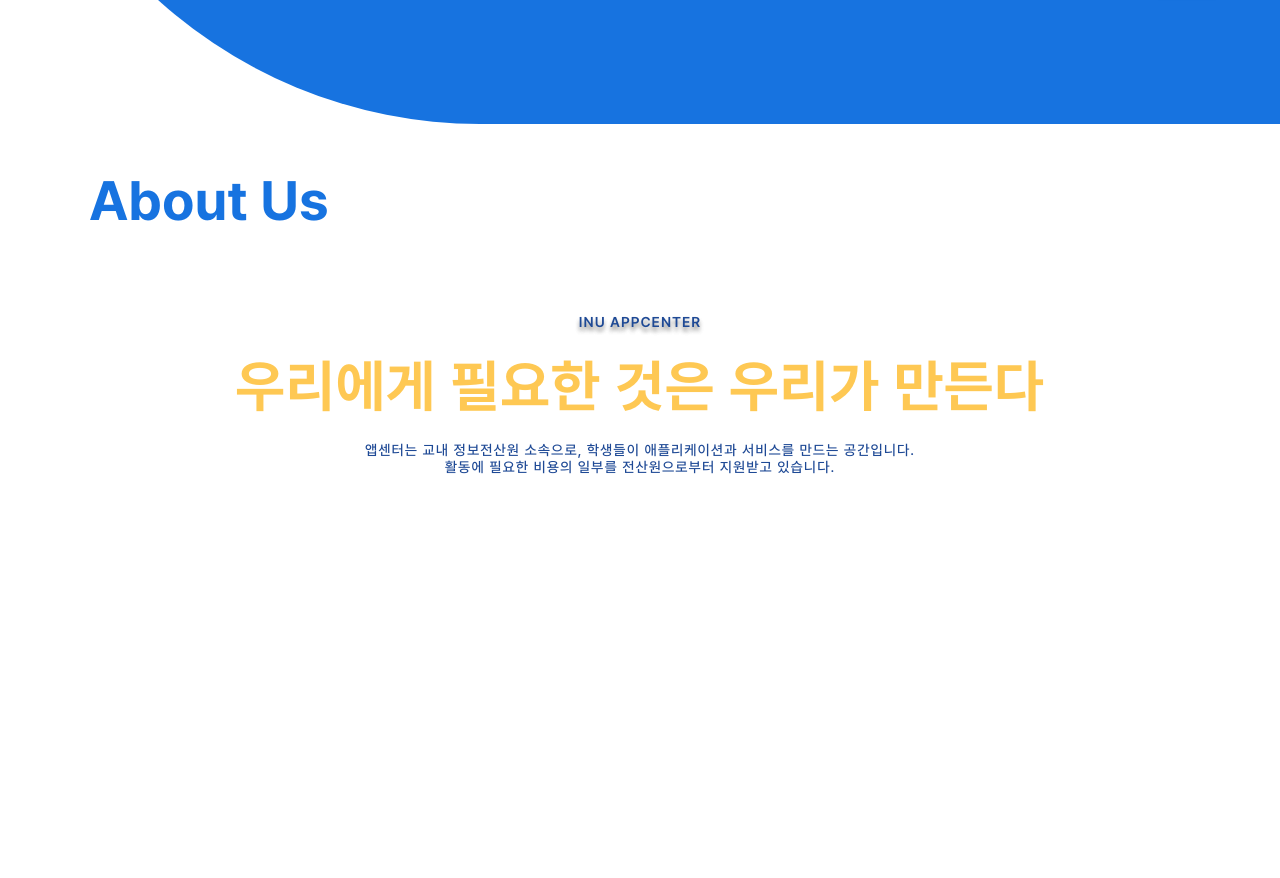
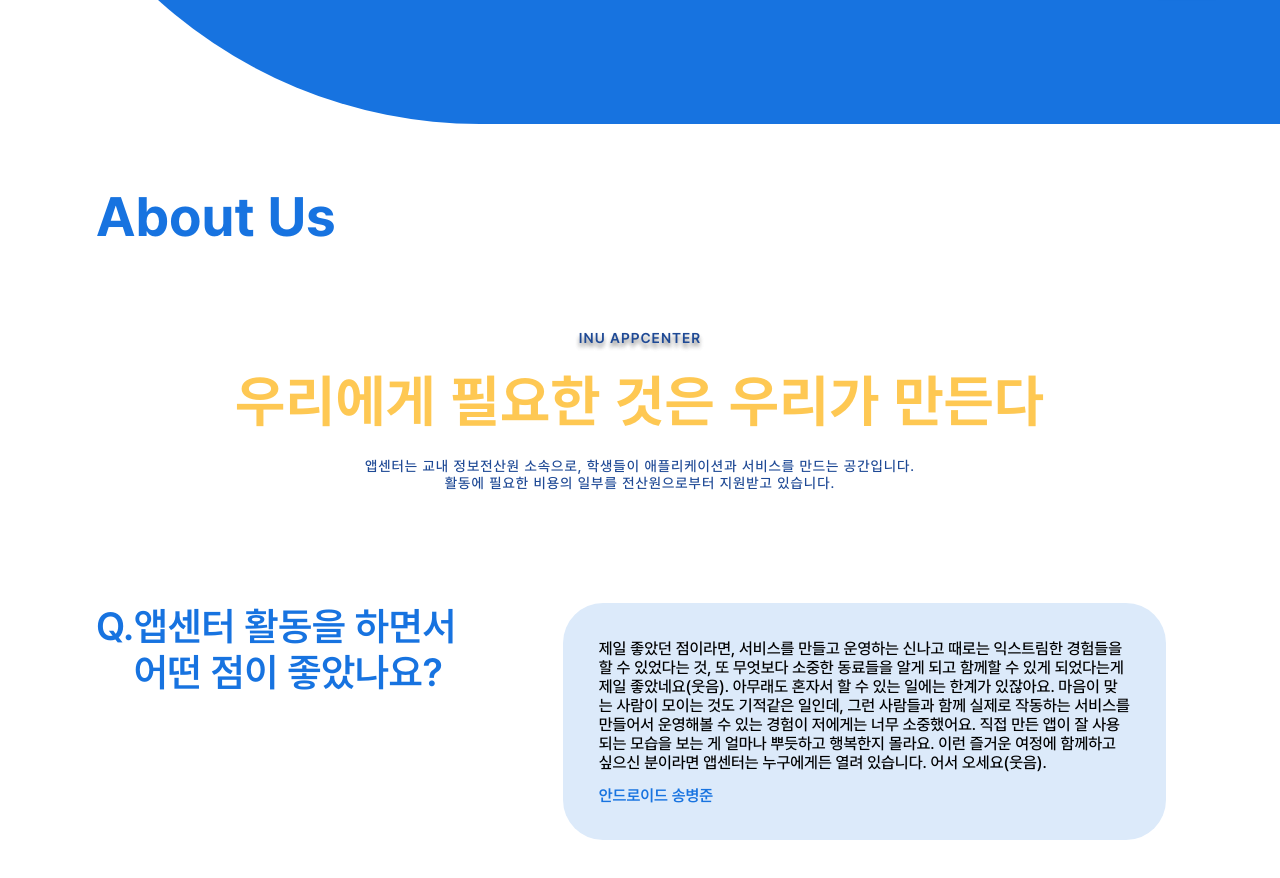
Before and after one commit to inu-appcenter/appcenter-homepage-renewal, a React (Create React App) app: page /appcenter-homepage-renewal/home in a window 1280 px wide. Shown: the part 760-1638 px from the top of the page. Built offline with nearby package versions, Linux system fonts and the light colour scheme.

Commit message:
feat: about Us 완성

```diff
--- a/package.json
+++ b/package.json
@@ -12,6 +12,7 @@
     "gh-pages": "^5.0.0",
     "react": "^18.2.0",
     "react-dom": "^18.2.0",
+    "react-horizontal-scrolling-menu": "^3.2.3",
     "react-router-dom": "^6.6.2",
     "react-scripts": "5.0.1",
     "recoil": "^0.7.6",
--- /dev/null
+++ b/src/component/aboutus/Interview.js
@@ -0,0 +1,70 @@
+import styled from "styled-components";
+import {viewHeightCalc, viewWidthCalc} from "../../lib/viewportCalculate";
+import {interviewAnswer, interViewQuestion} from "../../resource/string/aboutUs";
+
+export default function Interview() {
+
+    return (
+        <InterViewWrapper>
+            <QuestionText>
+                <div>Q.</div>
+                {interViewQuestion}
+            </QuestionText>
+            <InterViewScrollBox>
+                {
+                    interviewAnswer.map((item) =>
+                        <InterViewBox key={item.key}>
+                            <div className="answer">{item.answer}</div>
+                            <div className="name">{item.name}</div>
+                        </InterViewBox>
+                    )
+                }
+            </InterViewScrollBox>
+        </InterViewWrapper>
+    );
+}
+
+const InterViewWrapper = styled.div`
+  display: flex;
+  flex-direction: row;
+  margin-top: ${viewHeightCalc(144)};
+`
+
+const InterViewScrollBox = styled.div`
+  flex-basis: 60%;
+  overflow: scroll;
+  white-space: nowrap;
+  &::-webkit-scrollbar{
+    display: none;
+  }
+`
+
+const QuestionText = styled.div`
+  flex-basis: 40%;
+  display: flex;
+  color: ${props => props.theme.color.primary};
+  font-weight: 600;
+  font-size: ${viewHeightCalc(50)};
+  white-space: pre-line;
+  margin-right: ${viewWidthCalc(60)};
+`
+
+const InterViewBox = styled.div`
+  flex-basis: 10%;
+  display: inline-flex;
+  align-items: flex-start;
+  flex-direction: column;
+  border-radius: 40px;
+  background-color: ${props => props.theme.color.primaryLight};
+  padding: ${viewWidthCalc(40)};
+  margin-right: ${viewWidthCalc(20)};
+  white-space: nowrap;
+  .answer{
+    white-space: pre-line;
+  }
+  .name {
+    color: ${props => props.theme.color.primary};
+    font-weight: 600;
+    margin-top: ${viewHeightCalc(18)}
+  }
+`
--- a/src/component/aboutus/Slogan.js
+++ b/src/component/aboutus/Slogan.js
@@ -1,6 +1,6 @@
 import styled from "styled-components";
 import {viewWidthCalc} from "../../lib/viewportCalculate";
-import {slogan} from "../../resource/string/slogan";
+import {slogan} from "../../resource/string/aboutUs";
 
 export default function Slogan() {
     return (
@@ -14,8 +14,6 @@ export default function Slogan() {
 
 const SloganWrapper = styled.div`
   margin-top: 80px;
-  margin-left: ${viewWidthCalc(220)};
-  margin-right: ${viewWidthCalc(220)};
 `;
 
 const Text = styled.div`
--- a/src/component/common/PageTitle.js
+++ b/src/component/common/PageTitle.js
@@ -1,4 +1,5 @@
 import styled from "styled-components";
+import {viewWidthCalc} from "../../lib/viewportCalculate";
 
 export const PageTitle = ({title}) =>{
     return(
--- a/src/container/AboutUsContainer.js
+++ b/src/container/AboutUsContainer.js
@@ -1,6 +1,8 @@
 import {PageTitle} from "../component/common/PageTitle";
 import styled from "styled-components";
 import Slogan from "../component/aboutus/Slogan";
+import Interview from "../component/aboutus/Interview";
+import {viewHeightCalc} from "../lib/viewportCalculate";
 
 export default function AboutUsContainer(){
     return(
@@ -8,6 +10,7 @@ export default function AboutUsContainer(){
             <AboutUsWrapper>
                 <PageTitle title="About Us"/>
                 <Slogan/>
+                <Interview/>
             </AboutUsWrapper>
         </>
     );
@@ -16,4 +19,5 @@ export default function AboutUsContainer(){
 const AboutUsWrapper = styled.div`
   width: 100%;
   height: 100vh;
+  padding-top: ${viewHeightCalc(20)};
 `;
--- a/src/page/MainPage.js
+++ b/src/page/MainPage.js
@@ -9,10 +9,10 @@ export default function MainPage() {
                 <HeaderSwitcher/>
                 {/*<Header/>*/}
             </div>
-            {/*<main>*/}
-            {/*    <Outlet/>*/}
-            {/*</main>*/}
-            <Outlet/>
+            <main>
+                <Outlet/>
+            </main>
+            {/*<Outlet/>*/}
         </>
     );
 }
--- /dev/null
+++ b/src/resource/string/aboutUs.js
@@ -0,0 +1,35 @@
+export const slogan = {
+    top:{text: 'INU APPCENTER'},
+    title:{text: '우리에게 필요한 것은 우리가 만든다'},
+    description:{text: `앱센터는 교내 정보전산원 소속으로, 학생들이 애플리케이션과 서비스를 만드는 공간입니다.\n활동에 필요한 비용의 일부를 전산원으로부터 지원받고 있습니다.`}
+}
+
+export const interViewQuestion = '앱센터 활동을 하면서\n어떤 점이 좋았나요?'
+
+export const interviewAnswer = [
+    {
+        key:0,
+        answer:'제일 좋았던 점이라면, 서비스를 만들고 운영하는 신나고 때로는 익스트림한 경험들을 할 수 있었다는 것, 또 무엇보다 소중한 동료들을 알게 되고 함께할 수 있게 되었다는게 제일 좋았네요(웃음). 아무래도 혼자서 할 수 있는 일에는 한계가 있잖아요. 마음이 맞는 사람이 모이는 것도 기적같은 일인데, 그런 사람들과 함께 실제로 작동하는 서비스를 만들어서 운영해볼 수 있는 경험이 저에게는 너무 소중했어요. 직접 만든 앱이 잘 사용되는 모습을 보는 게 얼마나 뿌듯하고 행복한지 몰라요. 이런 즐거운 여정에 함께하고 싶으신 분이라면 앱센터는 누구에게든 열려 있습니다. 어서 오세요(웃음).\n',
+        name:'안드로이드 송병준'
+    },
+    {
+        key:1,
+        answer:'파트마다 진행하는 스터디나 프로그래밍에 관심이 있는 사람들과 만날 수 있고, 의견을 나눌 수 있는 환경이 좋았던 것 같아요. 서버 파트의 활동을 하면서 다른 파트의 스터디도 참여하거나 스터디 자료를 보면서 배워볼 수 있는 기회를 얻었던 점이 분야에 대한 고민이 있던 저에게는 큰 수확이었다고 생각해요. 그리고 방학에 진행하는 프로젝트를 통해 배운 내용을 실제로 활용하면서 부족한 부분이나 모르는 부분에 대해 알아갈 수 있어서 좋았어요.',
+        name:'서버 이주원'
+    },
+    {
+        key:2,
+        answer:'공강시간에 자유롭게 모여서 프로그래밍 이야기를 하고 정보를 공유할 수 있다는 점이 좋았습니다!',
+        name:'익명'
+    },
+    {
+        key:3,
+        answer:'서로 교류하면서 프로젝트나 스터디를 진행하는게 좋았습니다!',
+        name:'웹 이하령'
+    },
+    {
+        key:4,
+        answer:'팀원들이 친절해서 스터디 하는데 전혀 부담이 없었고, 웹 개발 공부를 처음으로 시작했는데 배워간게 많은 것 같아서 좋았습니다!!',
+        name:'웹 홍정우'
+    },
+]
--- a/src/resource/string/slogan.js
+++ /dev/null
@@ -1,5 +0,0 @@
-export const slogan = {
-    top:{text: 'INU APPCENTER'},
-    title:{text: '우리에게 필요한 것은 우리가 만든다'},
-    description:{text: `앱센터는 교내 정보전산원 소속으로, 학생들이 애플리케이션과 서비스를 만드는 공간입니다.\n활동에 필요한 비용의 일부를 전산원으로부터 지원받고 있습니다.`}
-}
--- a/src/resource/style/GlobalStyle.js
+++ b/src/resource/style/GlobalStyle.js
@@ -19,7 +19,7 @@ const GlobalStyle = createGlobalStyle`
   }
 
   main {
-    width: 70%;
+    width: 85%;
     margin-left: auto;
     margin-right: auto;
   }
--- a/src/resource/style/Theme.js
+++ b/src/resource/style/Theme.js
@@ -3,7 +3,7 @@ import {viewWidthCalc} from "../../lib/viewportCalculate";
 const theme = {
     color:{
         primary: '#1773E0',
-        primaryLight: '#DAE9FA',
+        primaryLight: '#DCEAFA',
         secondary: '#FEC853',
         black: '#000000',
         white: '#FFFFFF',
@@ -13,7 +13,7 @@ const theme = {
         navBarInside: viewWidthCalc(70),
     },
     margin:{
-        pageTitleOutSide: viewWidthCalc(100),
+        pageTitleOutSide: viewWidthCalc(0),
         pageTitleTop: viewWidthCalc(50),
     },
     height:{
```
Also changed, not shown: 1 other file (tests, documents, lock files or other folders).
